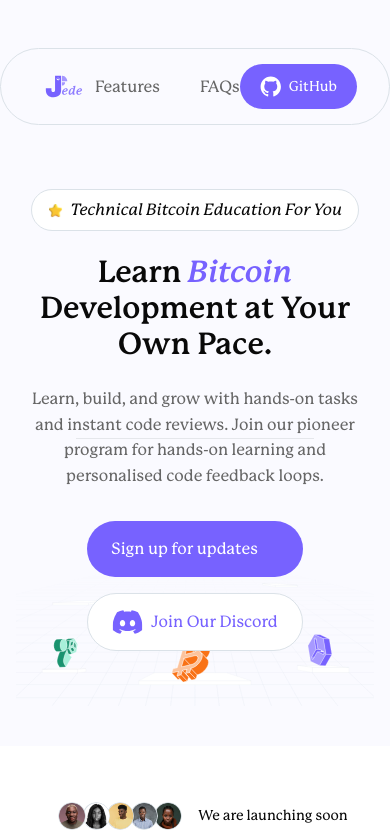
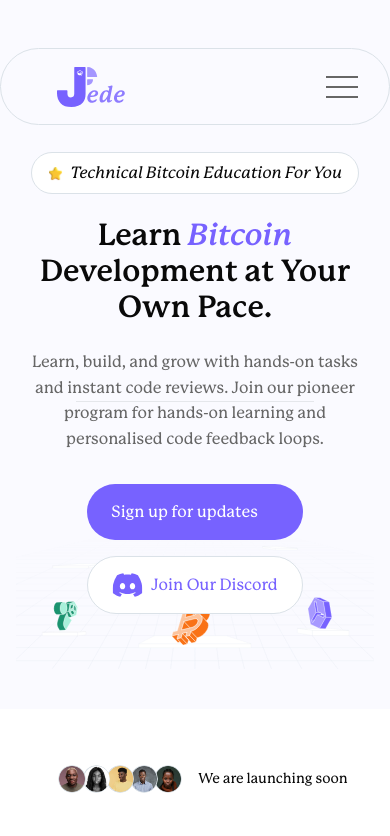
Before and after one commit to hxckr-org/hxckr-web, a Next.js app: page / in a window 390 px wide. Shown: the top 836 px of the page. Built offline with nearby package versions, Linux system fonts and the light colour scheme; no server answers.

Commit message:
feat: introduced mobile navbar

```diff
--- a/src/app/components/primitives/navbar.tsx
+++ b/src/app/components/primitives/navbar.tsx
@@ -2,13 +2,21 @@
 
 import Link from "next/link";
 import Image from "next/image";
-
+import { useState } from "react";
 import GithubIcon from "@/public/assets/icons/github";
 
 export default function Navbar() {
+  const [isMenuOpen, setIsMenuOpen] = useState(false);
+
   return (
-    <header className="z-50 bg-purple-accent flex flex-col justify-between items-center">
-      <div className="z-50 w-full max-w-[1062px] h-[77px] m-auto mt-12 py-4 px-8 flex justify-between items-center rounded-[80px] border-[1.5px] border-grey-accent">
+    <header className="fixed w-full z-[999] bg-purple-accent flex flex-col justify-between items-center">
+      {isMenuOpen && (
+        <div className="fixed inset-0 bg-black bg-opacity-50 z-[998] md:hidden"
+          onClick={() => setIsMenuOpen(false)}
+        />
+      )}
+
+      <div className="relative z-[999] w-full max-w-[1062px] h-[77px] m-auto mt-12 py-4 px-8 flex justify-between items-center rounded-[80px] border-[1.5px] border-grey-accent">
         <div className="text-2xl font-bold">
           <Link href="/">
             <Image
@@ -20,21 +28,39 @@
             />
           </Link>
         </div>
-        <nav className="flex gap-10 text-grey-text font-light items-center">
+
+        <button
+          className="md:hidden fixed right-8 z-[1001]"
+          onClick={() => setIsMenuOpen(!isMenuOpen)}
+        >
+          <div className="space-y-2">
+            <span className={`block w-8 h-0.5 bg-grey-text transition-transform ${isMenuOpen ? 'rotate-45 translate-y-2.5' : ''}`}></span>
+            <span className={`block w-8 h-0.5 bg-grey-text ${isMenuOpen ? 'opacity-0' : ''}`}></span>
+            <span className={`block w-8 h-0.5 bg-grey-text transition-transform ${isMenuOpen ? '-rotate-45 -translate-y-2.5' : ''}`}></span>
+          </div>
+        </button>
+
+        <nav className={`
+          flex gap-10 text-grey-text font-light items-center
+          md:flex
+          max-md:fixed max-md:top-0 max-md:right-0 max-md:h-screen max-md:w-64
+          max-md:bg-white max-md:p-8 max-md:flex-col max-md:items-start
+          max-md:transform ${isMenuOpen ? 'max-md:translate-x-0' : 'max-md:translate-x-full'}
+          max-md:transition-transform max-md:duration-300 max-md:ease-in-out
+          ${isMenuOpen ? 'max-md:flex' : 'max-md:hidden'}
+          max-md:z-[1000]
+        `}>
           <Link href="#features" className="hover:text-purple-primary">
             Features
           </Link>
           <Link href="/faqs" className="hover:text-purple-primary">
             FAQs
           </Link>
-          {/* TODO: @extheo should confirm what contact is */}
-          {/* <Link href="#contact" className="hover:text-purple-primary">
-            Contact Us
-          </Link> */}
         </nav>
+
         <Link
           href="https://github.com/hxckr-org"
-          className="bg-purple-primary text-white text-sm px-5 py-3 hover:bg-purple-primary/90 flex items-center gap-2 rounded-full"
+          className="bg-purple-primary text-white text-sm px-5 py-3 hover:bg-purple-primary/90 items-center gap-2 rounded-full max-md:hidden flex"
           target="_blank"
         >
           <GithubIcon />
--- a/src/app/components/sections/landing-hero.tsx
+++ b/src/app/components/sections/landing-hero.tsx
@@ -20,7 +20,7 @@
   discordButtonText = "Join Our Discord",
 }: HeroSectionProps) {
   return (
-    <div className="relative w-full flex flex-col items-center bg-[#FAFAFF] pt-10 pb-10">
+    <div className="relative w-full flex flex-col items-center bg-[#FAFAFF] pt-32 pb-10">
       <div className="w-screen flex flex-col items-center px-4 sm:px-6 md:px-8 lg:px-10">
         <Banner text={bannerText} />
         <div className="flex flex-col items-center gap-6 sm:gap-8 mb-4">
```
